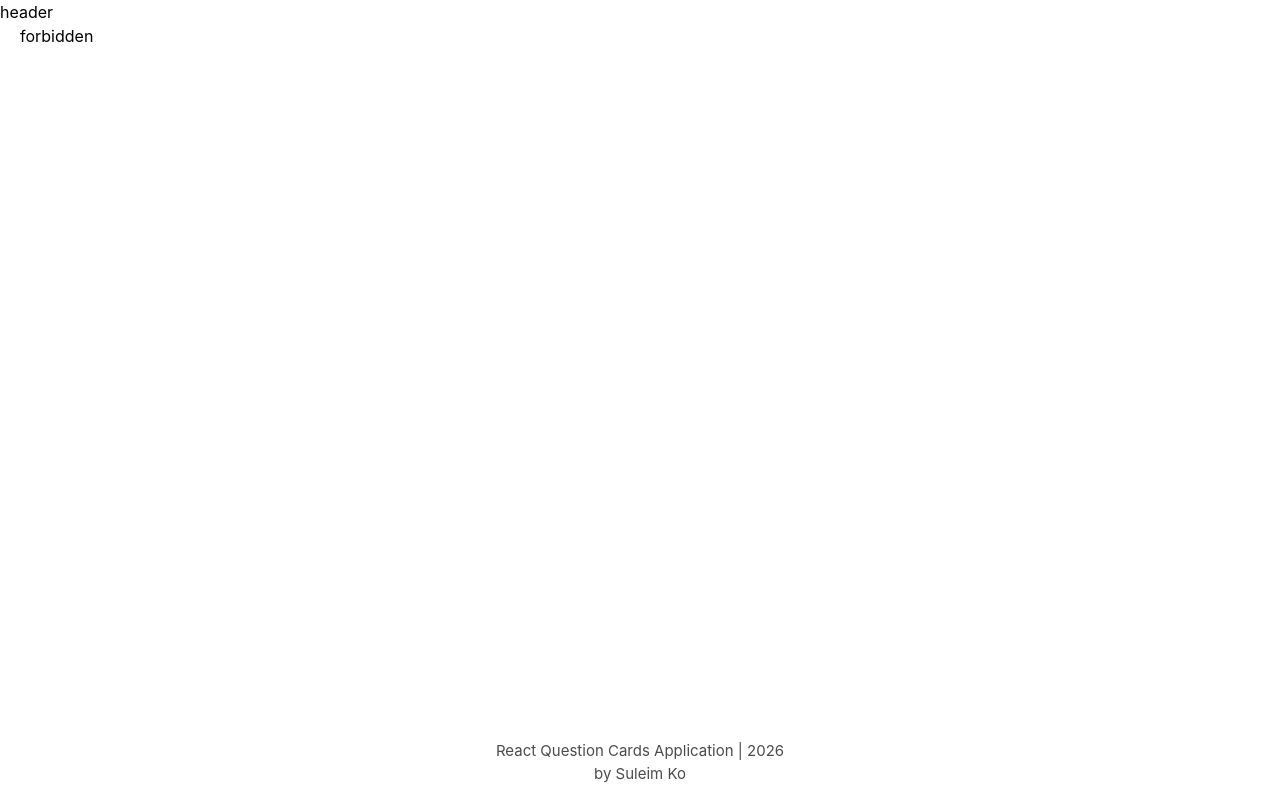
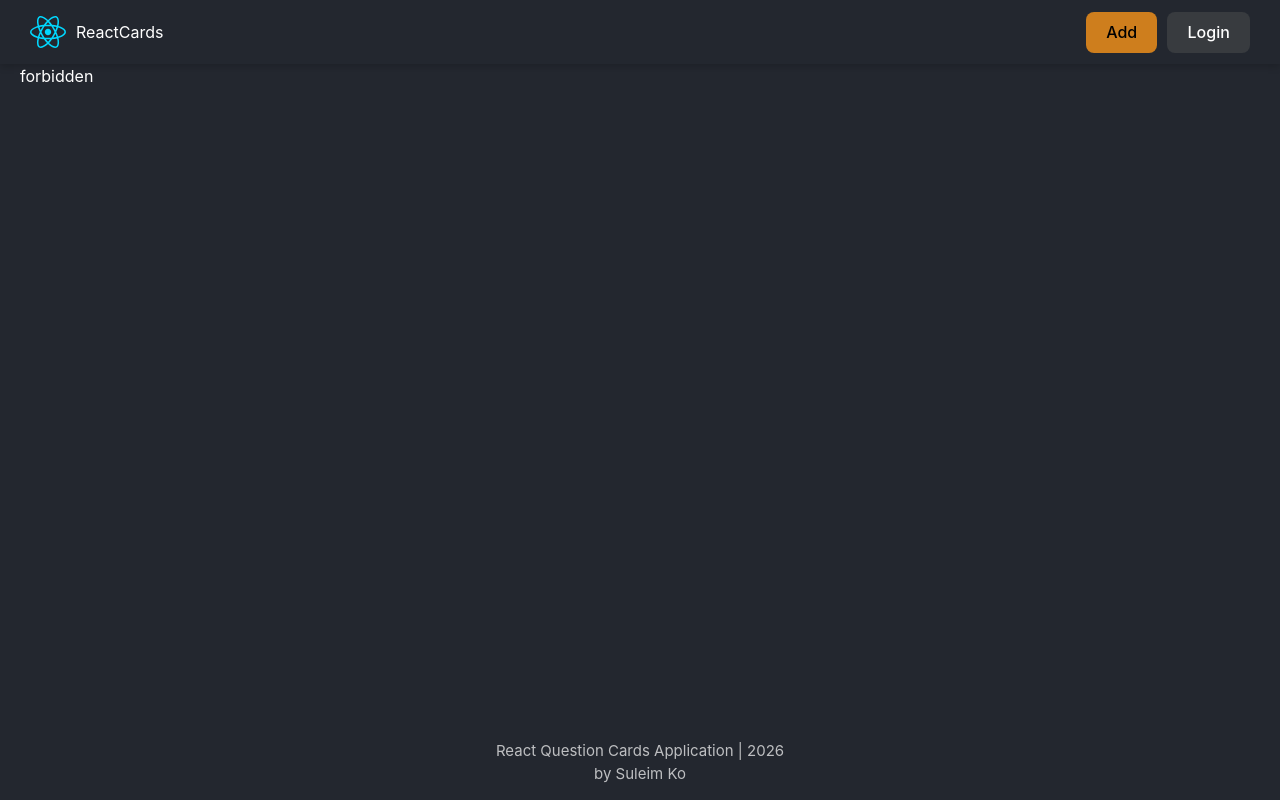
Before and after one commit to Kotiev12/react-app-course, a React (Vite) app: page /forbidden in a window 1280 px wide. Built offline with nearby package versions, Linux system fonts and the light colour scheme.

Commit message:
header and button implementation

```diff
--- a/src/components/Button/Button.jsx
+++ b/src/components/Button/Button.jsx
@@ -1,13 +1,9 @@
-import {  } from 'react';
-import cls from "./Button.module.css"
+import cls from "./Button.module.css";
 
-const isPrimary = true;
-
-export const Button = ({onClick, children}) => {
-  console.log(onClick, children);
-
-     return (
-      // <button className={isPrimary ? cls.primary : cls.btn}> Button </button>
-      <button className={`${cls.btn} ${isPrimary ? cls.primary : ""}`} onClick={onClick}> {children} </button>
-    );
+export const Button = ({ onClick, isActive, isDisabled, children }) => {
+  return (
+    <button className={`${cls.btn} ${isActive ? cls.active : ""}`} onClick={onClick} disabled={isDisabled}>
+      {children}
+    </button>
+  );
 };
--- a/src/components/Button/Button.module.css
+++ b/src/components/Button/Button.module.css
@@ -1,7 +1,31 @@
 .btn{
-  background-color: burlywood;
+  border-radius: 8px;
+  border: 1px solid transparent;
+  padding: 0.6em 1.2em;
+  font-size: 1em;
+  font-weight: 500;
+  font-family: inherit;
+  background-color: var(--btn-bg-color);
+  color: var(--btn-text-color);
+  cursor: pointer;
+  transition: border-color 0.25s;
 }
 
-.primary{
-  background-color: cadetblue;
+.btn:hover {
+  border-color: #2f2f2f;
 }
+
+.btn:focus,
+.btn:focus-visible{
+  outline: 4px auto #2f2f2f;
+}
+
+.btn:disabled{
+  opacity: .5;
+  pointer-events: none;
+}
+
+.active{
+  color: #000;
+  background-color: #ce7e1d;
+}
--- /dev/null
+++ b/src/components/Button/index.jsx
@@ -0,0 +1 @@
+export { Button } from "./Button";
--- /dev/null
+++ b/src/components/Header/Header.jsx
@@ -0,0 +1,19 @@
+import ReactLogo from "../../assets/react.svg";
+import { Button } from "../Button";
+import cls from "./Header.module.css";
+
+export const Header = () => {
+  return (
+    <header className={cls.header}>
+      <p>
+        <img src={ReactLogo} alt="react logo" />
+        <span>ReactCards</span>
+      </p>
+
+      <div className={cls.headerButtons}>
+        <Button isActive>Add</Button>
+        <Button>Login</Button>
+      </div>
+    </header>
+  );
+};
--- /dev/null
+++ b/src/components/Header/Header.module.css
@@ -0,0 +1,27 @@
+.header{
+  width: 100%;
+  height: 70px;
+  background-color: var(--main-bg-color);
+  padding: 0 30px;
+  display: flex;
+  justify-content: space-between;
+  align-items: center;
+  box-shadow: 0 2px 8px 0 rgba(0, 0, 0, .2);
+
+  P{
+    text-transform: capitalize;
+    display: flex;
+    justify-content: center;
+    align-items: center;
+    gap: 10px;
+    cursor: pointer;
+    user-select: none;
+  }
+}
+
+.headerButtons{
+    display: flex;
+    justify-content: center;
+    align-items: center;
+    gap: 10px;
+}
--- a/src/components/MainLayout/MainLayout.jsx
+++ b/src/components/MainLayout/MainLayout.jsx
@@ -1,11 +1,12 @@
 import { Outlet } from "react-router-dom";
 import cls from "./MainLayout.module.css";
+import { Header } from "../Header/Header";
 
 export const MainLayout = () => {
   const currentYear = new Date().getFullYear();
   return (
     <div className={cls.mainLayout}>
-      <header>header</header>
+      <Header />
       <div className={cls.mainWrapper}>
         <main className={cls.main}>
           <Outlet />
--- a/src/index.css
+++ b/src/index.css
@@ -1,6 +1,9 @@
 :root {
   --main-bg-color: #23272f;
   --text-color: #fff;
+
+  --btn-bg-color: #383b3f ;
+  --btn-text-color: #fff ;
 
 
   font-family: Inter, system-ui, Avenir, Helvetica, Arial, sans-serif;
@@ -41,11 +44,15 @@
   :root {
     --main-bg-color: #fff;
     --text-color: #000;
+    --btn-bg-color: #16444f ;
+    --btn-text-color: #57c4dc ;
   }
 }
-@media (prefers-color-scheme: dark) {
+@media (prefers-color-scheme: light) {
   :root {
     --main-bg-color: #23272f;
     --text-color: #fff;
+    --btn-bg-color: #383b3f ;
+    --btn-text-color: #fff ;
   }
 }
```
Also changed, not shown: src/components/Header/index.jsx (added).
